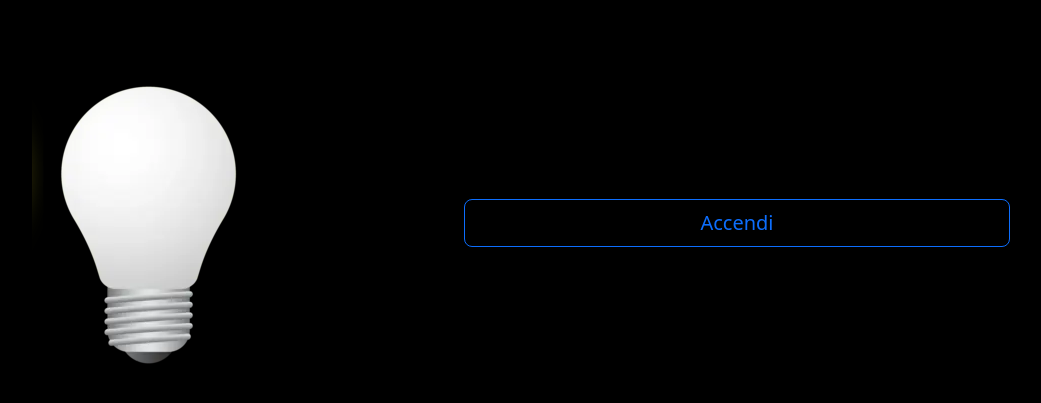
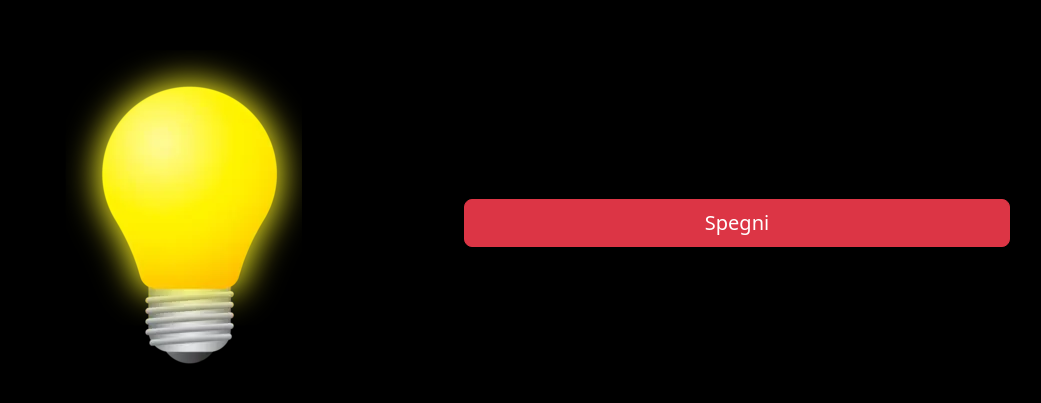
Before and after one commit to pierluigi-ruffolo/js-dom-1, a plain HTML site: page index.html in a window 1280 px wide. Both pictures are taken after a click on the button "Accendi". Shown: the part 101-504 px from the top of the page, without its empty margins (188-1229 px from the left). Drawn offline with nearby package versions, Linux system fonts and the light colour scheme.

Commit message:
feat: aggiunta logica  per accendere e spegnere la lampadina

```diff
--- a/index.html
+++ b/index.html
@@ -24,7 +24,7 @@
           <div
             class="col-12 col-md-6 d-flex justify-content-center align-items-center"
           >
-            <button type="button" class="btn btn-outline-primary w-100 btn-lg">
+            <button type="button" class="btn btn-primary w-100 btn-lg">
               Accendi
             </button>
           </div>
--- a/javascript/script.js
+++ b/javascript/script.js
@@ -7,3 +7,46 @@ trovate in allegato e accanto un bottone con la scritta “Accendi”. */
 
 /* BONUS
 Facciamo accendi e spegni: */
+/* Al primo click la lampadina si accende e nel bottone
+compare la scritta "Spegni"
+Al secondo click la lampadina si spegne e nel bottone
+ compare la scritta "Accendi"
+E così via...
+Rendete il tutto un po più bello e creativo  */
+
+/* raccolgo elementi necessari */
+const imgElem = document.querySelector(".img");
+console.log(imgElem);
+const btnElem = document.querySelector(".btn");
+console.log(btnElem);
+
+/* uso arrow function */
+
+/* btnElem.addEventListener("click", () => {
+  if (btnElem.innerHTML === "Spegni") {
+    imgElem.src = "./img/white_lamp.png";
+    btnElem.innerHTML = "Accendi";
+    btnElem.classList.remove("btn-danger");
+  } else {
+    imgElem.src = "./img/yellow_lamp.png";
+    btnElem.innerHTML = "Spegni";
+    btnElem.classList.add("btn-danger");
+  }
+}); */
+
+/* ALTRA VERSIONE */
+let valore = true;
+
+btnElem.addEventListener("click", () => {
+  if (valore) {
+    imgElem.src = "./img/yellow_lamp.png";
+    btnElem.innerHTML = "Spegni";
+    btnElem.classList.add("btn-danger");
+  } else {
+    imgElem.src = "./img/white_lamp.png";
+    btnElem.innerHTML = "Accendi";
+    btnElem.classList.remove("btn-danger");
+  }
+
+  valore = !valore;
+});
```
